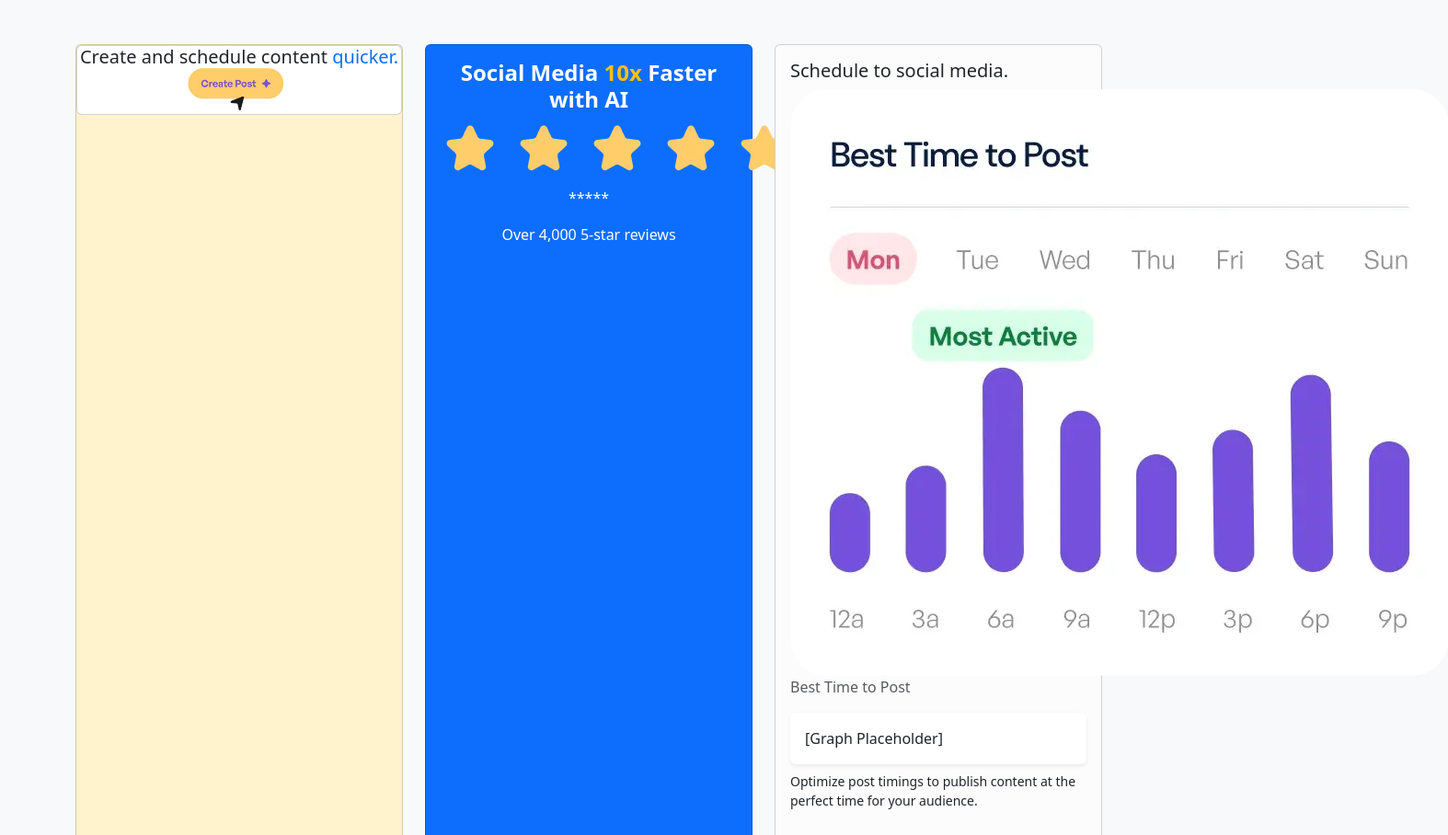
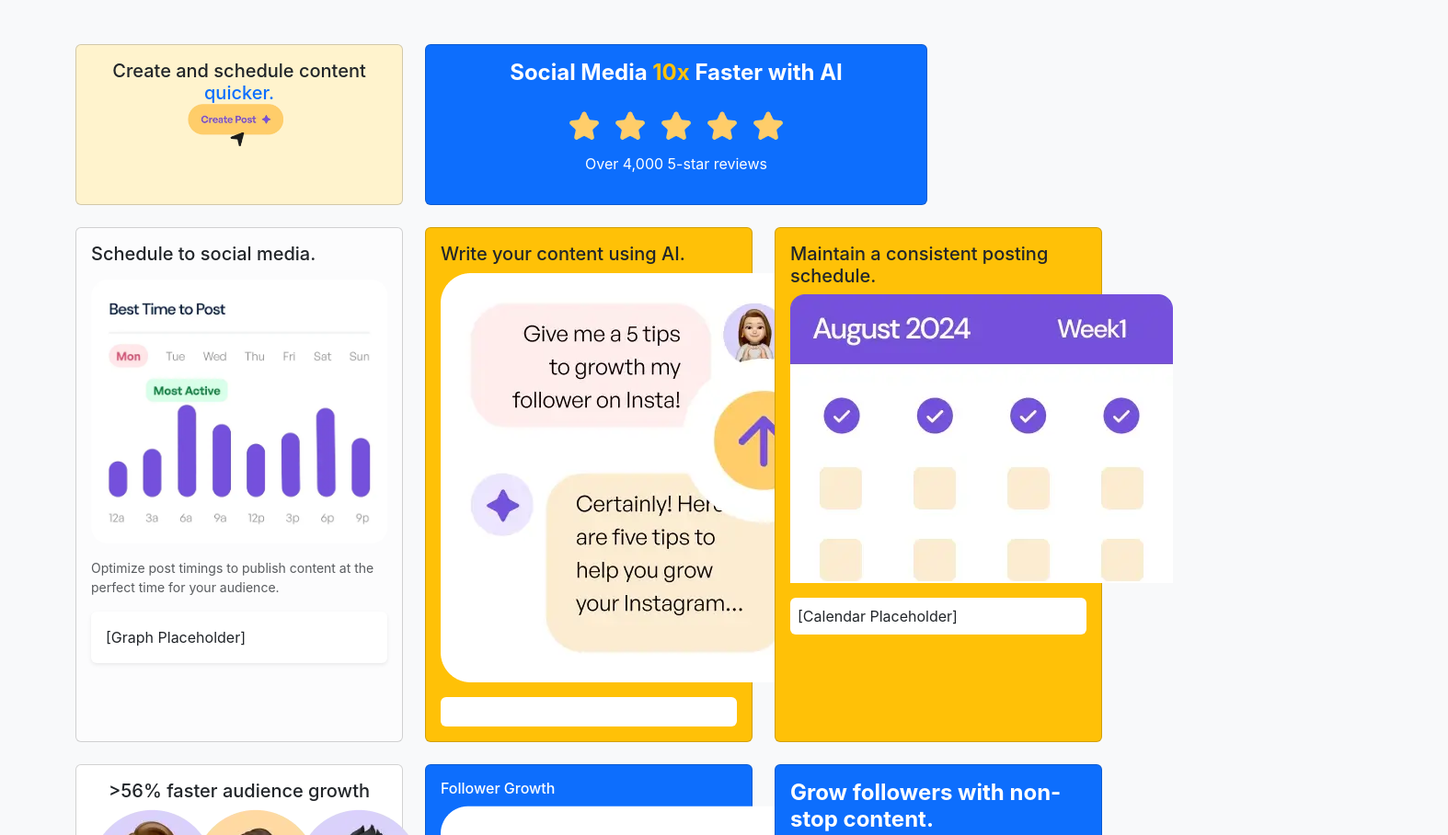
Before and after one commit to smithamaris/Lab3SBA, a plain HTML site: page index.html in a window 1280 px wide. Shown: the top 908 px of the page at 92% size, 1574 px wide, since content can reach past the window. Drawn offline with nearby package versions, Linux system fonts and the light colour scheme.

Commit message:
added some styling and changed spans

```diff
--- a/index.html
+++ b/index.html
@@ -9,10 +9,29 @@
   <title>Frontend Mentor | Bento grid</title>
   <link href="https://cdn.jsdelivr.net/npm/bootstrap@5.3.0/dist/css/bootstrap.min.css" rel="stylesheet">
   <!-- Feel free to remove these styles or customise in your own stylesheet 👍 -->
-  <!-- <style>
-    .attribution { font-size: 11px; text-align: center; }
-    .attribution a { color: hsl(228, 45%, 44%); }
-  </style> -->
+  <style>
+    body {
+      font-family: 'Inter', sans-serif;
+     }
+    .card-custom {
+      border: none;
+      border-radius: 1rem;
+      padding: 1.5rem;
+    }
+    .bg-purple {
+      background-color: #6a4bff;
+    }
+    .bg-yellow {
+      background-color: #ffd25f;
+    }
+    .bg-peach {
+      background-color: #ffe7cc;
+    }
+    .highlight {
+      color: #6a4bff;
+      font-weight: 700;
+    }
+  </style>
 </head>
 <body class="bg-light">
 
@@ -20,10 +39,13 @@
     <div class="row g-4">
 
   <!-- ROW1     -->
-<div class="col-md-4"> <div class="card h-100 text-center bg-warning-subtle">
-  <div class="card body">
-    <!-- <div class="d-flex algin-items-center mb-3"> -->
-      <h5 class="card-title mb-0">Create and schedule content <span class="text-primary">quicker.
+<div class="col-md-4">
+  <div class="card h-100 text-center bg-warning-subtle">
+  <div class="card-body">
+    <!-- <div class="d-flex align-items-center mb-3"> -->
+      <h5 class="card-title mb-0">
+        Create and schedule content <span class="text-primary">quicker.</span>
+      </h5>
         <!-- <a href="#" class="btn btn-warning mt-3">Create Post</a> -->
         <img src="./assets/images/illustration-create-post.webp" alt="create post picture" class="me-2" height="50">
       </div>
@@ -31,13 +53,12 @@
 </div>
 
 <!-- Social Media 10x Faster with AI -->
-<div class="col-md-4">
+<div class="col-md-6">
   <div class="card h-100 text-center bg-primary text-white">
     <div class="card-body">
       <h4 class="fw-bold">Social Media <span class="text-warning">10x</span> Faster with AI</h4>
-      <img src="assets/images/illustration-five-stars.webp" alt="image of 5 emoji stars">
-      <p class="mt-2">*****</p>
-      <p>Over 4,000 5-star reviews</p>
+      <img src="assets/images/illustration-five-stars.webp" alt="image of 5 emoji stars" class="mt-3" height="40">
+      <p class="mt-2">Over 4,000 5-star reviews</p>
     </div>
   </div>
 </div>
@@ -46,12 +67,11 @@
   <div class="card h-100 bg-light-subtle">
     <div class="card-body">
       <h5 class="card-title">Schedule to social media.</h5>
-      <img src="assets/images/illustration-schedule-posts.webp" alt="picture of graph">
-      <p class="text-muted">Best Time to Post</p>
+      <img src="assets/images/illustration-schedule-posts.webp" alt="picture of graph" class="mt-2 img-fluid">
+      <p class="text-muted small mt-3">Optimize post timings to publish content at the perfect time for your audience.</p>
       <div class="bg-white p-3 rounded shadow-sm">
         <p class="mb-0">[Graph Placeholder]</p>
       </div>
-        <p class="small mt-2">Optimize post timings to publish content at the perfect time for your audience.</p>
     </div>
   </div>
 </div>
@@ -63,7 +83,7 @@
     <div class="card-body">
       <h5 class="card-title">Write your content using AI.</h5>
       <img src="assets/images/illustration-ai-content.webp" alt="pic of girl asking for 5 tips">
-      <div class="bg-white p-3 ronded mt-3">
+      <div class="bg-white p-3 rounded mt-3">
       </div>
     </div>
   </div>
```
